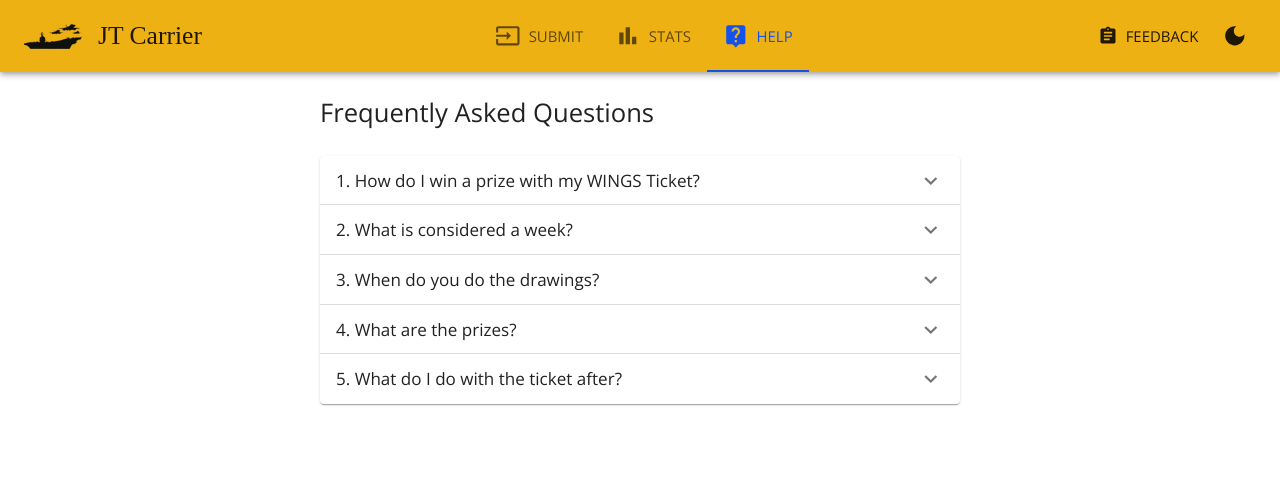
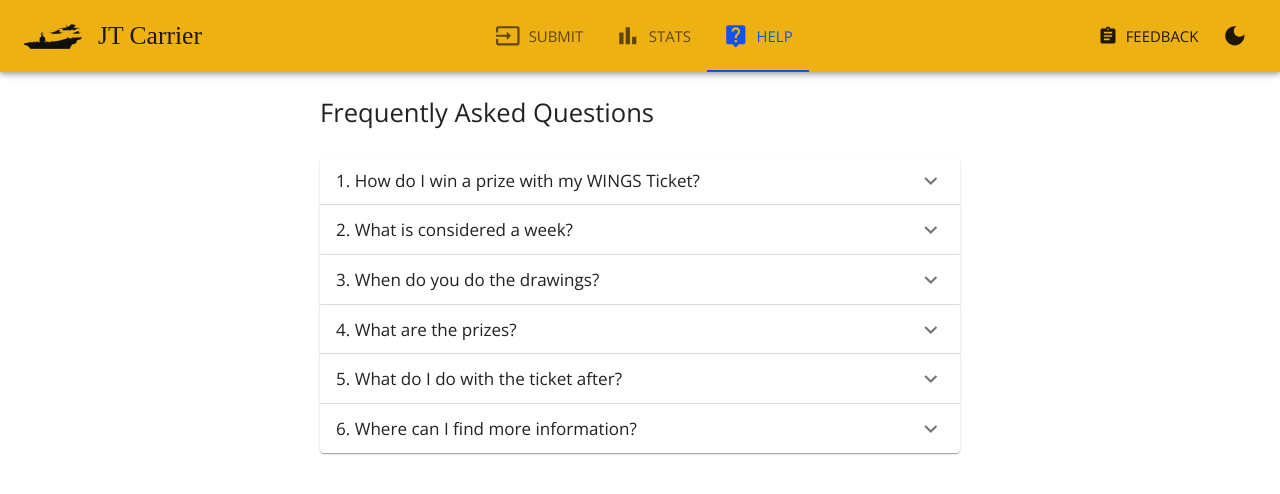
Before and after one commit to JeffreyTrail/jt-carrier, a React (Create React App) app: page / in a window 1280 px wide. Both pictures are taken after a click on the tab "HELP". Shown: the top 494 px of the page. Built offline with nearby package versions, Linux system fonts and the light colour scheme; a web font is replaced by a local one.

Commit message:
Update Drawing Rules & FAQ

```diff
--- a/src/Help.js
+++ b/src/Help.js
@@ -32,7 +32,7 @@ function Help() {
             <ol>
             <li>Each week, there is a drawing for each homeroom. The prize is distributed by ASB each week in homeroom.</li>
             <li>Each week, we hold a drawing for each of the WINGS letters for all tickets submitted in the whole school. Pay close attention during morning announcements. </li>
-            <li>This last one is not a drawing. Some WINGS tickets are just special - they're golden tickets, which will reward you immediately after you redeem them.</li>
+            {/*<li>This last one is not a drawing. Some WINGS tickets are just special - they're golden tickets, which will reward you immediately after you redeem them.</li>*/}
             </ol>
           </Typography>
         </AccordionDetails>
@@ -47,7 +47,7 @@ function Help() {
         </AccordionSummary>
         <AccordionDetails>
           <Typography>
-            A: Each week starts at 0:00 on Monday and ends by midnight of the following Sunday.
+            A: Each week starts at 0:00 on Tuesday and ends by midnight of the following Monday.
           </Typography>
         </AccordionDetails>
       </Accordion>
@@ -62,7 +62,7 @@ function Help() {
         </AccordionSummary>
         <AccordionDetails>
           <Typography>
-            A: Drawings are conducted every Tuesday! Pay attention to your morning announcements!
+            A: Homeroom drawings are conducted every Tuesday! Your homeroom reps will come to homeroom with the prize and announce the winner. Letter drawing winners will find out on Fridays in the morning announcements.
           </Typography>
         </AccordionDetails>
       </Accordion>
@@ -77,7 +77,7 @@ function Help() {
         </AccordionSummary>
         <AccordionDetails>
           <Typography>
-            A: Homeroom drawing prizes change every week; it's listed under the Stats tab. Letter drawing winners get to choose one of many gift cards. Golden ticket winners will have a variety of surprises too.
+            A: Homeroom drawing prizes change every week; it's listed under the Stats tab. Letter drawing winners get to choose one of many gift cards.
           </Typography>
         </AccordionDetails>
       </Accordion>
@@ -96,6 +96,21 @@ function Help() {
           </Typography>
         </AccordionDetails>
       </Accordion>
+
+      <Accordion>
+        <AccordionSummary
+          expandIcon={<ExpandMoreIcon />}
+          aria-controls="q3-content"
+          id="q3-header"
+        >
+          <Typography>6. Where can I find more information?</Typography>
+        </AccordionSummary>
+        <AccordionDetails>
+          <Typography>
+            A: Read more in <a href="https://docs.google.com/presentation/d/1H-LzoqsSk9vMl3m1fxmCqVXjY4k1E_7nsb68xoCAiqU/edit?usp=sharing" target="_blank" rel="noopener">this slides deck here</a>. If you have any further questions, please submit them to <a href="https://forms.gle/t9R29o6ZJXDM7NE37" target="_blank" rel="noopener">the feedback form</a>!
+          </Typography>
+        </AccordionDetails>
+      </Accordion>
     </Box>
   );
 }
```
